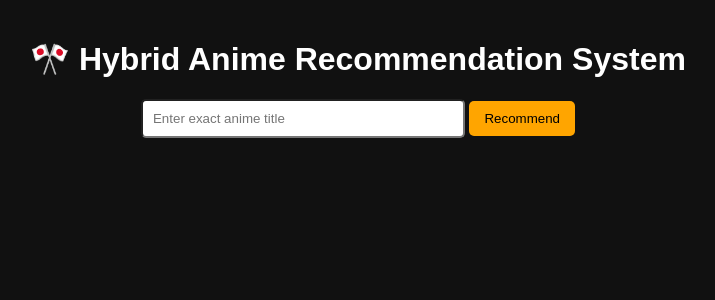
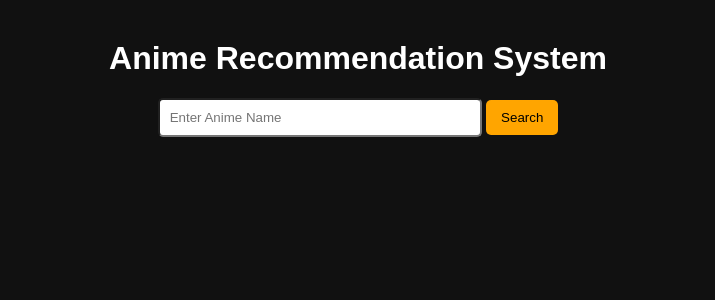
Before and after one commit to AnujShahu/Anime_Recommendation, a Flask app: page / in a window 1280 px wide. Shown: the top 300 px of the page, without its empty margins (282-997 px from the left). Run offline with Flask 3, Linux system fonts and the light colour scheme; parts of the project's set-up code (start-up, migrations or seed data) failed here and were passed over.

Commit message:
Update HTML structure and form for recommendations

```diff
--- a/templates/index.html
+++ b/templates/index.html
@@ -1,19 +1,34 @@
 <!DOCTYPE html>
 <html>
 <head>
-    <title>AI Anime Recommendation System</title>
-    <link rel="stylesheet" href="/static/style.css">
+    <title>Anime Recommendation System</title>
+    <link rel="stylesheet" href="{{ url_for('static', filename='style.css') }}">
 </head>
 <body>
 
-<h1>🎌 Hybrid Anime Recommendation System</h1>
+<h1>Anime Recommendation System</h1>
 
-<input type="text" id="animeInput" placeholder="Enter exact anime title">
-<button onclick="getRecommendations()">Recommend</button>
+<form method="POST">
+    <input type="text" name="anime_name" placeholder="Enter Anime Name" required>
+    <button type="submit">Search</button>
+</form>
 
-<div id="results"></div>
-
-<script src="/static/script.js"></script>
+{% if recommendations %}
+    <h2>Recommended Anime:</h2>
+    <ul>
+        {% for anime in recommendations %}
+            <li>
+                <strong>{{ anime.title }}</strong><br>
+                Genre: {{ anime.genre }}<br>
+                Score: {{ anime.score }}<br>
+                Popularity: {{ anime.popularity }}<br>
+                Type: {{ anime.type }}<br>
+                Episodes: {{ anime.episodes }}
+            </li>
+            <hr>
+        {% endfor %}
+    </ul>
+{% endif %}
 
 </body>
 </html>
```
